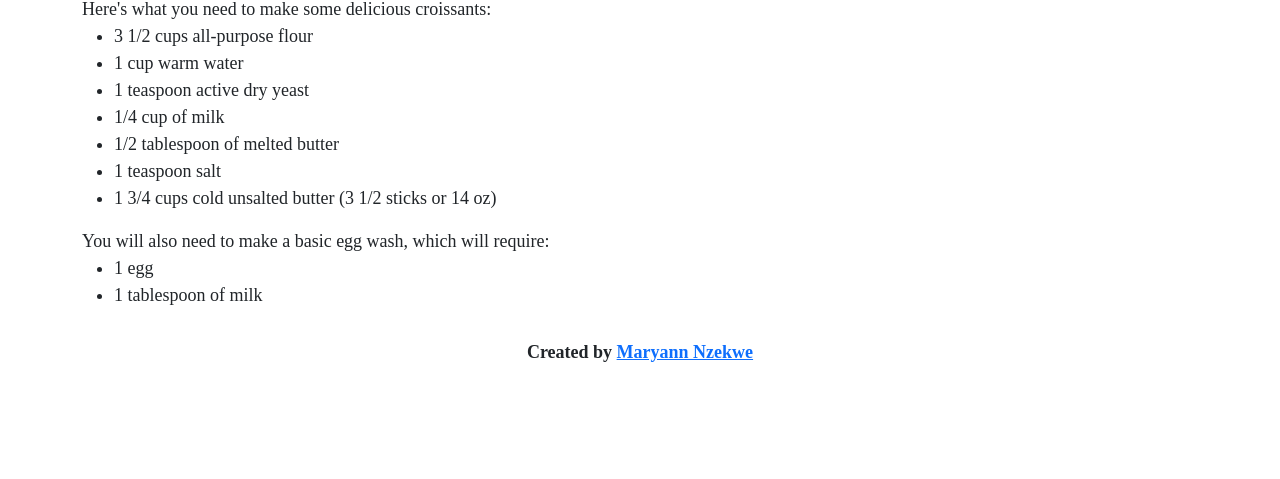
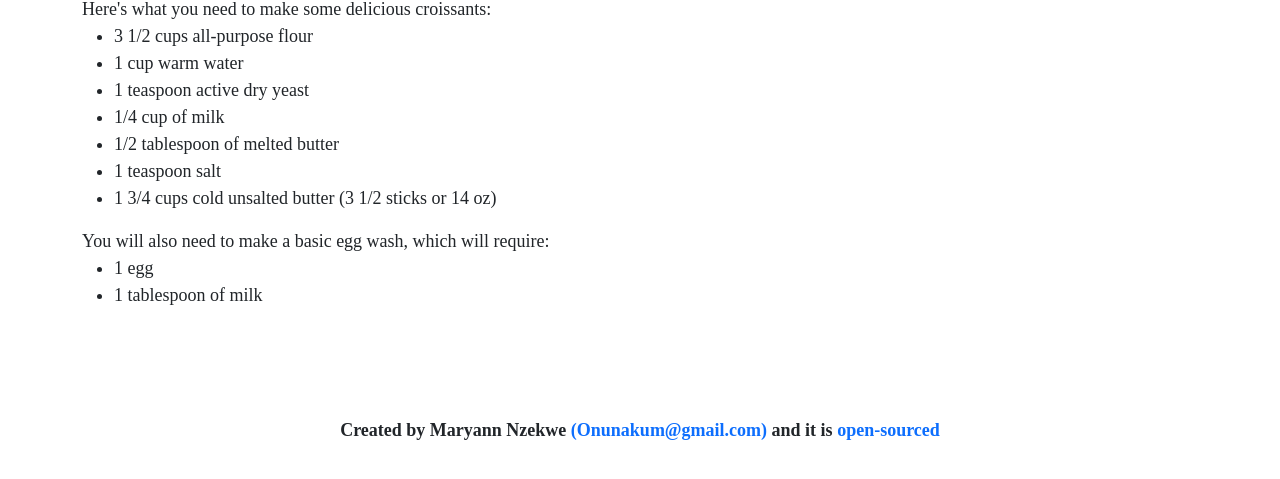
Before and after one commit to MaryannNIM/Croissant, a plain HTML site: page index.html in a window 1280 px wide. Shown: the part 299-778 px from the top of the page. Drawn offline with nearby package versions, Linux system fonts and the light colour scheme.

Commit message:
Edited the footer

```diff
--- a/index.html
+++ b/index.html
@@ -19,7 +19,7 @@
     ></script>
 
     <link rel="stylesheet" href="/src/styles.css" />
-    <title>Croissant</title>
+    <title>Tasty homemade Croissant</title>
   </head>
   <body>
     <div class="container">
@@ -80,12 +80,16 @@
         <li>1 egg</li>
         <li>1 tablespoon of milk</li>
       </ul>
-      <p class="github-link">
+    </div>
+    <footer>
+      <p class="contact mb-5 mt-5">
         <strong>
-          Created by
-          <a href="https://github.com/MaryannNIM/Croissant">Maryann Nzekwe</a>
+          Created by Maryann Nzekwe
+          <a href="mailto:Onunakum@gmail.com">(Onunakum@gmail.com)</a>
+          and it is
+          <a href="https://github.com/MaryannNIM/Croissant">open-sourced</a>
         </strong>
       </p>
-    </div>
+    </footer>
   </body>
 </html>
--- a/src/styles.css
+++ b/src/styles.css
@@ -36,6 +36,10 @@ p {
 .img-fluid {
   box-shadow: var(--box-shadow);
 }
-.github-link {
+footer {
   margin-top: 30px;
+  padding-top: 30px;
 }
+footer a {
+  text-decoration: none;
+}
```
Also changed, not shown: contact.html (+3 -3 lines), photo.html (+10 -0 lines).
